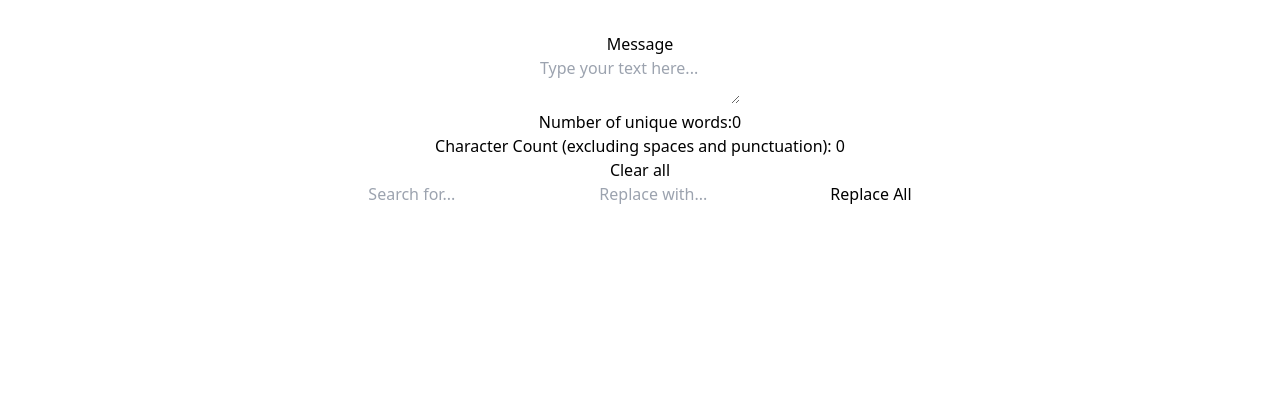
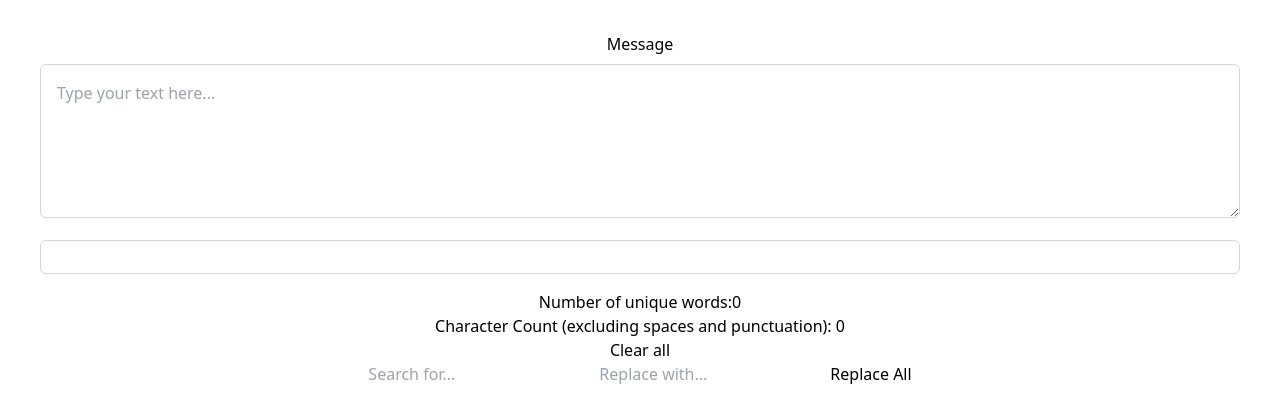
Before and after one commit to Ankush-nitjsr/real-time-text-analysis, a React (Vite) app: page / in a window 1280 px wide. Shown: the top 418 px of the page. Built offline with nearby package versions, Linux system fonts and the light colour scheme.

Commit message:
Add replaced text highlight feature

```diff
--- a/src/components/TextInput.tsx
+++ b/src/components/TextInput.tsx
@@ -1,14 +1,40 @@
+// Define the props for the TextInput component
 interface TextInputProps {
   text: string;
   onChange: (text: string) => void;
+  highlightedText: string;
 }
 
-export const TextInput = ({ text, onChange }: TextInputProps) => {
+// Define the TextInput component for handling text input and displaying highlighted text
+export const TextInput = ({
+  text,
+  onChange,
+  highlightedText,
+}: TextInputProps) => {
+  // Handle changes in the textarea by passing the new value to the parent component
+  const handleChange = (e: React.ChangeEvent<HTMLTextAreaElement>) => {
+    // Update the text value in the parent component
+    onChange(e.target.value);
+  };
+
   return (
-    <textarea
-      value={text}
-      onChange={(e) => onChange(e.target.value)}
-      placeholder="Type your text here..."
-    />
+    <div className="m-2">
+      {/* Textarea input where users can type text */}
+      <textarea
+        value={text}
+        onChange={handleChange}
+        rows={5}
+        cols={50}
+        placeholder="Type your text here..."
+        className="w-full p-4 border border-gray-300 rounded-md focus:outline-none focus:ring-2 focus:ring-blue-500"
+      />
+
+      {/* Display the highlighted text with replaced words */}
+      <div
+        className="whitespace-pre-wrap my-4 border border-gray-300 p-4 rounded-md"
+        // Use dangerouslySetInnerHTML to render highlighted text
+        dangerouslySetInnerHTML={{ __html: highlightedText }}
+      />
+    </div>
   );
 };
```
